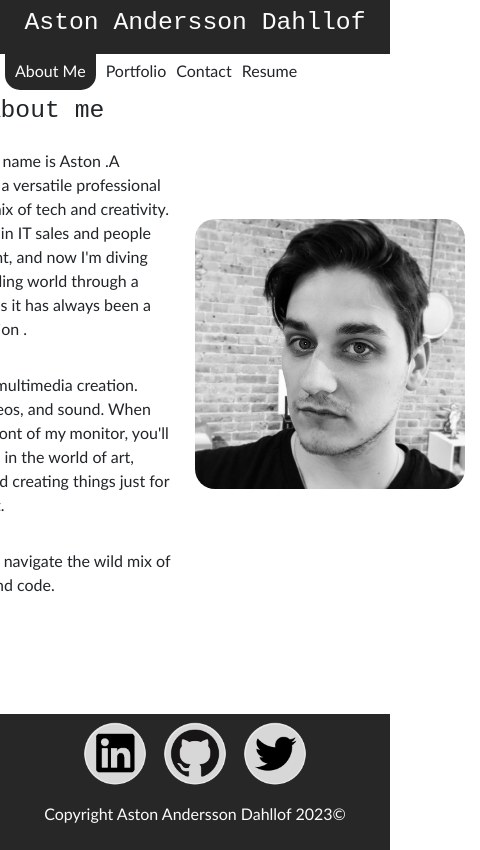
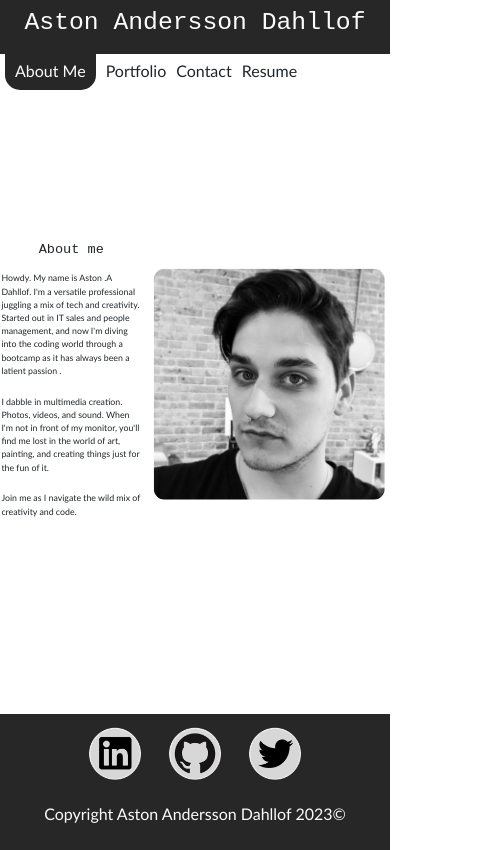
Before and after one commit to Valleyleaf/Valleyleaf-React-Portfolio, a React (Vite) app: page / in a window 390 px wide. Shown: the whole page, 480 px wide, since content can reach past the window. Built offline with nearby package versions, Linux system fonts and the light colour scheme.

Commit message:
Finalizing styles and updating slides with proper images

```diff
--- a/src/App.css
+++ b/src/App.css
@@ -16,6 +16,10 @@
 /* Main components */
 body {
   background-color: whitesmoke;
+  margin: 0;
+  padding: 0;
+  min-height: 100vh;
+  position: relative;
 }
 
 h1 {
@@ -64,8 +68,9 @@ Button{
 /* Flex & Directions */
 .flex-container {
   display: flex;
+
 }
-
+/* Does flex-Carousel serve a purpose? */
 .flex-Carousel{
   display: flex;
   flex: 3;
@@ -119,6 +124,14 @@ Button{
 
 }
 
+.main-content-scaling {
+  display: flex;
+  justify-content: center;
+  align-items: center;
+  transition: transform 0.3s ease;
+  padding-bottom: 130px;
+}
+
 .noWrap{
   word-wrap: break-word;
   white-space: pre-wrap;
@@ -128,7 +141,6 @@ Button{
 }
 
 .footer-Bottom{
-  margin-top: auto;
   position:absolute;
   bottom:0;
   width:100%;
@@ -211,7 +223,8 @@ Button{
 .small-img{
   width: 80px;
   height: 80px;
-  padding: 8px;
+  border: 8px;
+  padding: 13px;
 }
 
 .small-img:hover{
@@ -220,28 +233,55 @@ Button{
   padding: 8px;
 }
 
+.mini-img{
+  width: 60px;
+  height: 60px;
+  padding: 8px;
+}
+
 /* Buttons */
 #portfolio-Button-Next {
   display: flex;
-  size: 20%;
-  padding: 35px;
+  margin-top: 69%;
+  border-radius: 25px 0px 0px 25px;
+  width: 50px;
+  height: 30px;
   color: var(--white);
   background-color: var(--black);
+  border: 1px solid #ffffff;
+}
+
+#portfolio-Button-Next:hover {
+  display: flex;
+  margin-top: 69%;
+  width: 50px;
+  height: 30px;
+  color: var(--black);
+  background-color: var(--white);
+
 }
 
 #portfolio-Button-Previous {
   display: flex;
-  size: 20%;
+  margin-top: 50%;
+  border-radius: 0px 25px 25px 0px;
+  width: 70px;
+  height: 30px;
   color: var(--white);
   background-color: var(--black);
+  border: 1px solid #ffffff;
+}
+
+#portfolio-Button-Previous:hover {
+  display: flex;
+  margin-top: 50%;
+  width: 70px;
+  height: 30px;
+  color: var(--black);
+  background-color: var(--white);
 }
 
 /* Project Slides */
-
-.Portfolio-framing{
-  margin: 10px;
-  border: 5px;
-}
 
 .deploy-ButtonStyle{
   background-color: var(--black);
@@ -278,9 +318,11 @@ Button{
 
 #outerFrame {
   position: relative;
+  padding-left: 650px;
+  padding-right: 250px;
   width: 300px;
-  height: 800px;
-  border: 1px solid #000;
+  height: 650px;
+  /* border: 1px solid #000;  */
 }
 
 #innerFrameUpper {
@@ -288,6 +330,7 @@ Button{
   top: 10;
   left: 0;
   margin: 10px;
+  /* border: 1px solid #04f218;   */
 }
 
 #innerFrameBottom {
@@ -295,6 +338,7 @@ Button{
   bottom: 0;
   right: 0;
   margin: 10px;
+  /* border: 1px solid #3605f8;   */
 }
 
 #innerFrameBottomLeft {
@@ -302,6 +346,7 @@ Button{
   bottom: 0;
   left: 0;
   margin: 10px;
+  /* border: 1px solid #f70808;   */
 }
 
 .hidden-element {
@@ -369,37 +414,19 @@ Button{
 
 /* Mobile Options */
 @media screen and (max-width: 980px){
-  body {
-    background-color: lightgray;
-  }
-
-  h1 {
-    font-size: 20px;
-  }
-
-  h2 {
-    font-size: 18px;
-  }
-
-  h3 {
-    font-size: 16px;
-  }
-
-  .profile-img {
-    width: 300px;
-    height: 300px;
-  }
-
-  .portfolio-img {
-    width: 100%;
-    height: auto;
+  .main-content-scaling {
+    transform: scale(0.70);
   }
 }
 
 @media screen and (max-width: 768px){
-
+  .main-content-scaling {
+    transform: scale(0.66);
+  }
 }
 
 @media screen and (max-width: 688px){
-
+  .main-content-scaling {
+    transform: scale(0.55);
+  }
 }
--- a/src/App.jsx
+++ b/src/App.jsx
@@ -5,12 +5,11 @@ import NavBar from './components/NavBar'
 import Footer from './components/Footer'
 
 function App() {
-  console.log('App has been launched')
   return (
     <div className='flex-container flex-container-columns'>
-      <div><Header/></div>
-      <div><NavBar/></div>
-      <div><Outlet/></div>
+      <><Header/></>
+      <><NavBar/></>
+      <div className='main-content-scaling'><Outlet/></div>
       <div className='footer-Bottom'><Footer/></div>
     </div>
   );
--- a/src/components/Portfolio.jsx
+++ b/src/components/Portfolio.jsx
@@ -1,10 +1,9 @@
 import { useState } from "react";
 import React from 'react';
 import { slideTitle, slideContent, slideLink, slideRepo} from "../utils/slideContent";
-//Need to add array here with image imports related to slideImage.S
 import slide0 from '../assets/moodMusicExample.png';
 import slide1 from '../assets/Project1ExampleImage.png';
-import slide2 from '../assets/BodLoadingScreen2.0.png';
+import slide2 from '../assets/javapswgenerator.png';
 import slide3 from '../assets/FourCatering.jpg';
 import slide4 from '../assets/NoteTaker.png';
 import slide5 from '../assets/svg.png';
@@ -35,31 +34,39 @@ export default function PortfolioContent(){
     backgroundImage: `url(${slideImage[projectSlide]})`,
     backgroundSize: 'cover',
     backgroundPosition: 'center',
-    width: '1200px',
-    height: '800px',
+    width: '100%',
+    height: '100%',
   };
 
-
+//First div in this holds everything.
     return (
       <>
-        <div style={backgroundImageStyle} className="flex-container flex-container-row Portfolio-framing flex-Carousel gradient-overlay">
-        <button id="portfolio-Button-Previous" className="center-content"
+        <div style={backgroundImageStyle} className="flex-container-row gradient-overlay">
+
+          <div className="flex-container-columns">
+        <button id="portfolio-Button-Previous" className="center-content "
         onClick={handlePreviousClick}>Previous
         </button>
+          <div id="innerFrameBottomLeft" className="flex-container deploy-ButtonStyle"><a href={slideRepo[projectSlide]} target="_blank">Go to Repo</a>
+          </div>
+        </div>
 
-        <div id="outerFrame" className='flex-container center-content flex-container-row flex-Carousel'>
+        <div id="outerFrame" className='center-content portfolio-Centering flex-container-row'>
           <div id="innerFrameUpper">
           <h2 className="keepLeft content-Text">{slideTitle[projectSlide]}</h2>
           </div>
+
           <div id="innerFrameBottom">
           <p className="keepRight content-Text noWrap">{slideContent[projectSlide]}</p>
-          <div id="innerFrameBottom" className="flex-container deploy-ButtonStyle"><a href={slideLink[projectSlide]} target="_blank">Go to Deployed Project</a></div>
           </div>
-          <div id="innerFrameBottomLeft" className="flex-container deploy-ButtonStyle"><a href={slideRepo[projectSlide]} target="_blank">Go to Repo</a></div>
         </div>
+          <div className="flex-container-columns">
         <button id="portfolio-Button-Next" className="center-content"
         onClick={handleNextClick}>Next
         </button>
+        <div id="innerFrameBottom" className="flex-container deploy-ButtonStyle"><a href={slideLink[projectSlide]} target="_blank">Go to Deployed Project</a>
+          </div>
+        </div>
       </div>
       </>
     );
--- a/src/components/Resume.jsx
+++ b/src/components/Resume.jsx
@@ -1,5 +1,5 @@
 import React from 'react';
-
+import pngimage from '../assets/pdfimage.png';
 export default function Resume(){
     return (
       <>
@@ -31,7 +31,8 @@ export default function Resume(){
             </div>
           <p>Interested in hiring me? Find my full resume for download below</p>
           </div>
-          <a className='flex-container center-content' href="https://drive.google.com/file/d/1s18svdfbGZAs4NlCMWq162Qr82qUfiOW/view?usp=sharing">Download</a>
+          <img className='mini-img' src={pngimage} alt="Download Resume" />
+          <a className='flex-container center-content deploy-ButtonStyle' href="https://drive.google.com/file/d/1s18svdfbGZAs4NlCMWq162Qr82qUfiOW/view?usp=sharing">Download</a>
         </div>
       </>
     );
--- a/src/utils/slideContent.js
+++ b/src/utils/slideContent.js
@@ -19,7 +19,7 @@ let slideTitle = [
 
 let slideContent = [
     'Worked with a team of 4 to deploy moodMusic.com. A browser based application that allows you to generate a spotify playlist based on your location. This application runs off two seperate API\'s and was built using HTML, CSS and JavaScript.',
-    'Compiled a Javascript Password Generator.',
+    'My very first project. It ain\'t perfect but it does it\'s job of being a functional HTML based website.',
     'A javascript password generator which allows the user to create a password to suit their needs.',
     'Worked with a team of 4 in deployed a catering storefront using Heroku. Application supported on both front and back-end',
     'Deployed a Note-taker app that uses local storage to allow the user to host notes in their browser cache.',
```
Also changed, not shown: src/assets/javapswgenerator.png (added).
